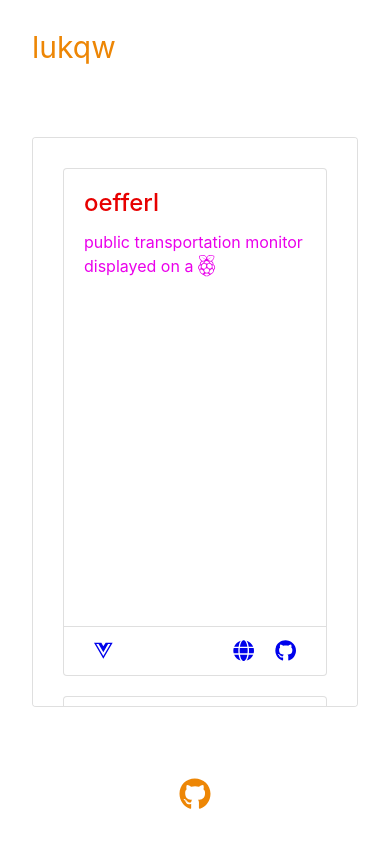
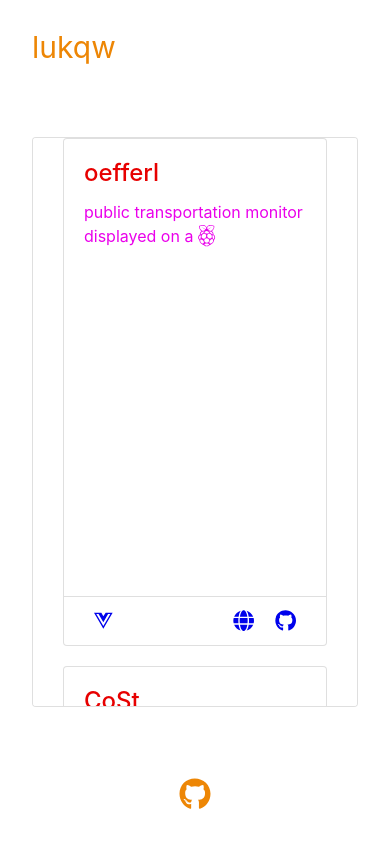
Before and after one commit to lukqw/lukqw.com, a Vue app: page / in a window 390 px wide. Built offline with nearby package versions, Linux system fonts and the light colour scheme.

Commit message:
try to fix mobile auto scroll issue

```diff
--- a/src/views/Home.vue
+++ b/src/views/Home.vue
@@ -180,8 +180,6 @@
   overflow-y: auto;
   align-self: center;
   scroll-snap-type: y mandatory;
-  scroll-padding: calc(1.25rem + 10px);
-
   > .card-body {
     display: flex;
     flex-wrap: wrap;
```
